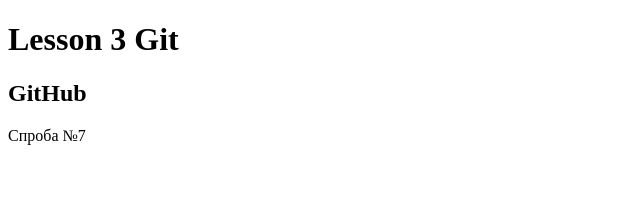
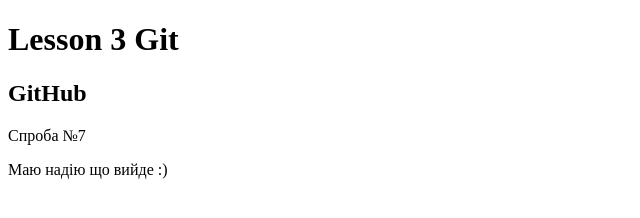
Before and after one commit to PersoLimonia/Kochko_Lesson_3, a plain HTML site: page index.html in a window 1280 px wide. Shown: the whole page, without its empty margins (0-640 px from the left). Drawn offline with Linux system fonts and the light colour scheme.

Commit message:
add paragraph

```diff
--- a/index.html
+++ b/index.html
@@ -10,5 +10,6 @@
     <h1>Lesson 3 Git</h1>
     <h2>GitHub</h2>
     <p>Спроба №7</p>
+    <p>Маю надію що вийде :)</p>
 </body>
 </html>
```
Also changed, not shown: imags/imag.html (added).
